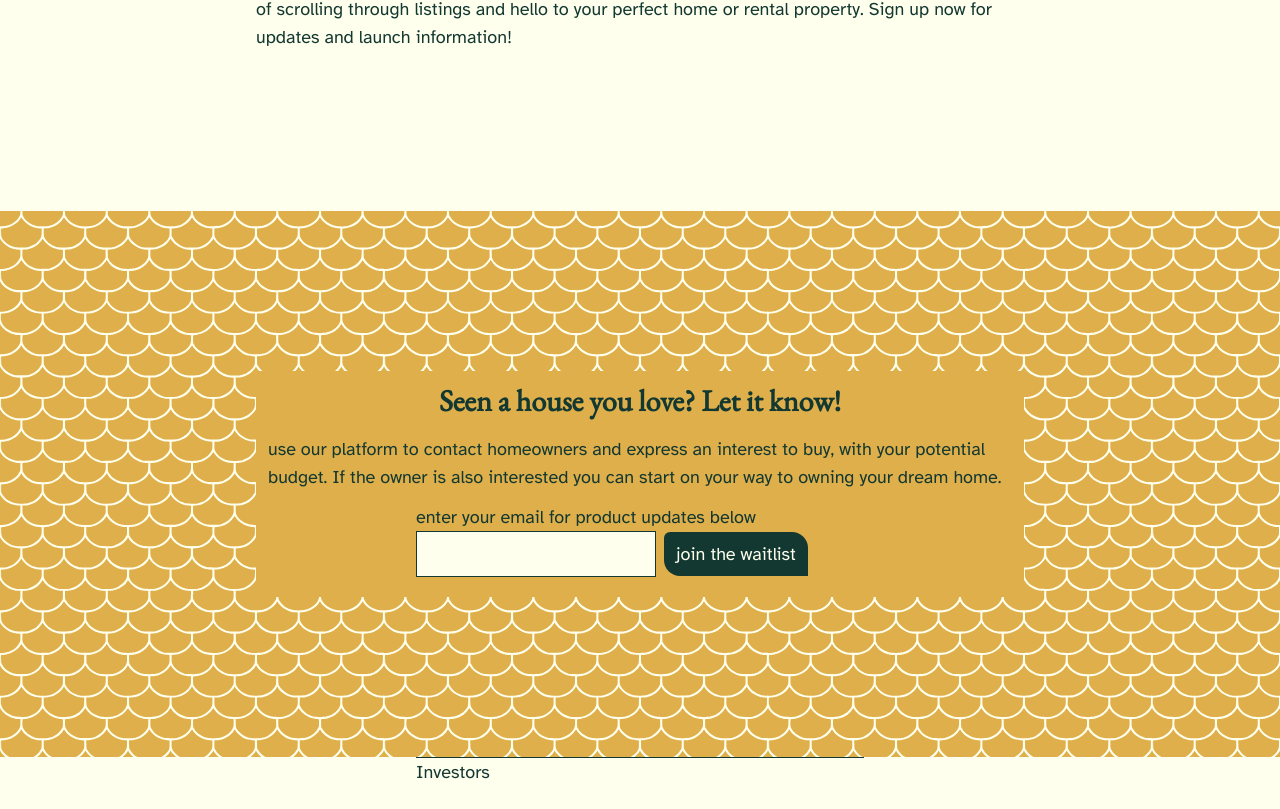
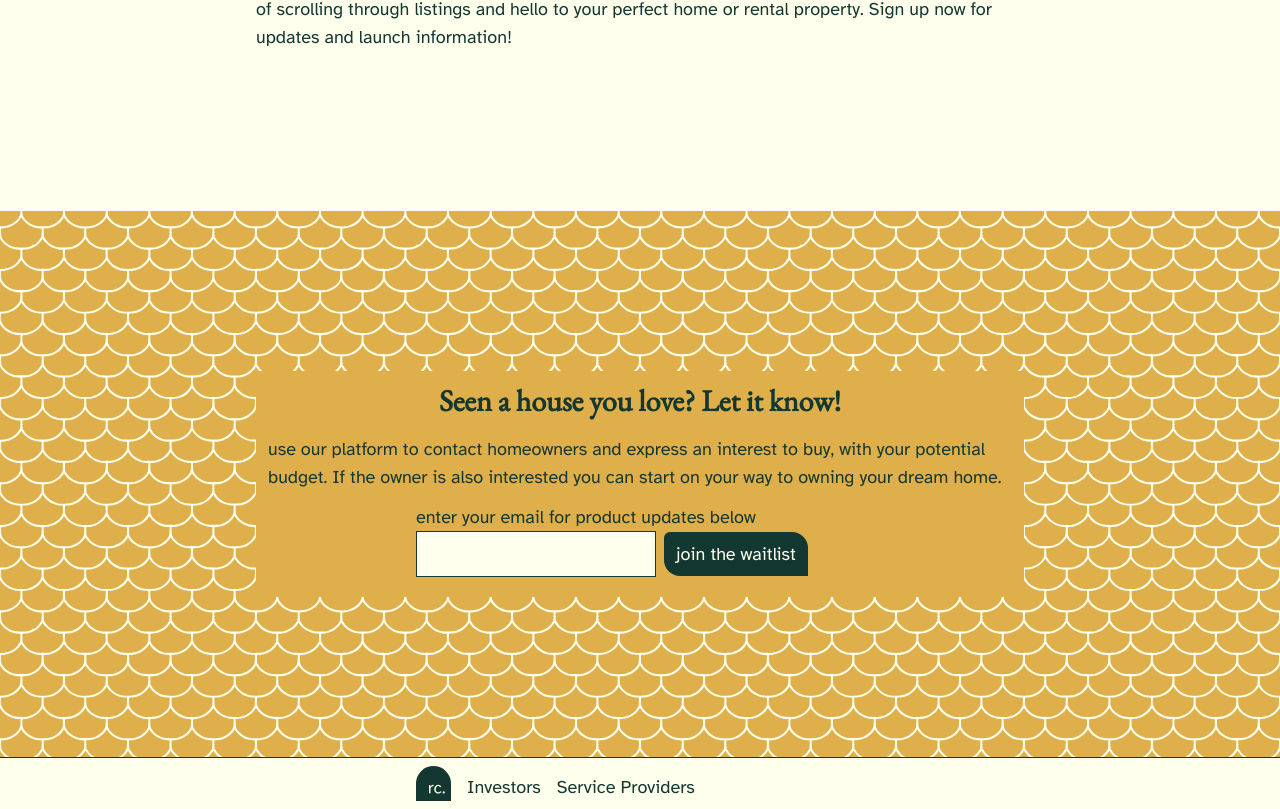
Before and after one commit to JeremyPittard/reaconnect-frontend, a Next.js app: page / in a window 1280 px wide. Shown: the part 1252-2061 px from the top of the page. Before the commit the page ends 2038 px from the top, so only its background shows below. Built offline with nearby package versions, Linux system fonts and the light colour scheme.

Commit message:
footer update

```diff
--- a/components/PageFooter.tsx
+++ b/components/PageFooter.tsx
@@ -1,13 +1,27 @@
 import Link from "next/link";
+import Image from "next/image";
 import React from "react";
 
 const PageFooter = () => {
   return (
     <footer>
-      <nav className="max-w-md border-t border-storm-green mx-auto text-right">
-        <ul className="flex gap-4">
+      <nav className="max-w-7xl border-t border-storm-green mx-auto text-right">
+        <ul className="flex gap-4 items-end py-2 mx-auto max-w-md">
+          <li>
+            <Link href={"/"}>
+              <Image
+                src="/img/logo.svg"
+                alt="reaconnect logo"
+                height={35}
+                width={35}
+              />
+            </Link>
+          </li>
           <li>
             <Link href={"/investors"}>Investors</Link>
+          </li>
+          <li>
+            <Link href={"/investors"}>Service Providers</Link>
           </li>
         </ul>
       </nav>
```
